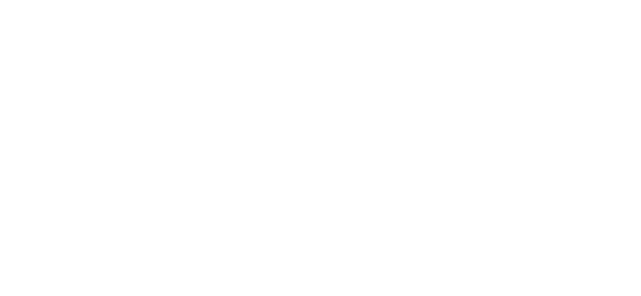
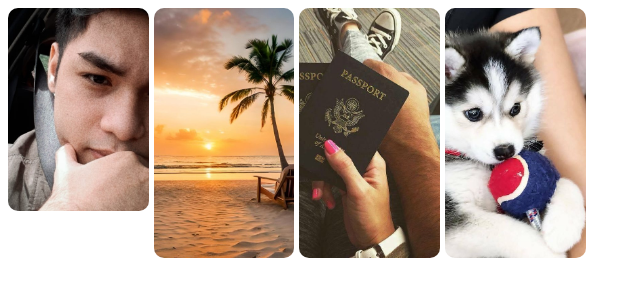
Before and after one commit to systemhalifax/PureCSS-Facebook-Clone, a plain HTML site: page index.html in a window 1280 px wide. Shown: the whole page, without its empty margins (0-641 px from the left). Drawn offline with Linux system fonts and the light colour scheme.

Commit message:
Added Facebook story container and styled it, added story images
- Created divs for the Facebook story container in index.html
- Adjusted styles for the story container in timeline.css
- Added story-images folder with relevant pictures

```diff
--- a/index.html
+++ b/index.html
@@ -12,8 +12,17 @@
 <body>
   <main>
     <section class="facebook-story-container">
-      <div class="create-story">
-        <img >
+      <div class="create-story-container">
+        <img class="create-story-image" src="images/myprofilepicture.jpg">
+      </div>
+      <div class="friends-story-container">
+        <img class="story-content" src="story-images/beach.jpg">
+      </div>
+      <div class="friends-story-container">
+        <img class="story-content" src="story-images/passport.jpg">
+      </div>
+      <div class="friends-story-container">
+        <img class="story-content" src="story-images/husky.jpg">
       </div>
     </section>
   </main>
--- a/styles/timeline.css
+++ b/styles/timeline.css
@@ -0,0 +1,19 @@
+.facebook-story-container {
+  display: grid;
+  grid-template-columns: 140.625px 140.625px 140.625px 140.625px;
+  column-gap: 5px;
+}
+
+.create-story-image {
+  width: 100%;
+  height: 203px;
+  object-fit: cover;
+  border-radius: 10px;
+}
+
+.story-content {
+  width: 100%;
+  height: 250px;
+  object-fit: cover;
+  border-radius: 10px;
+}
```
Also changed, not shown: images/jane-doe.jpg (added), images/john-doe.jpg (added), images/mary-chris-anne.jpg (added), story-images/beach.jpg (added), story-images/husky.jpg (added), story-images/passport.jpg (added).
